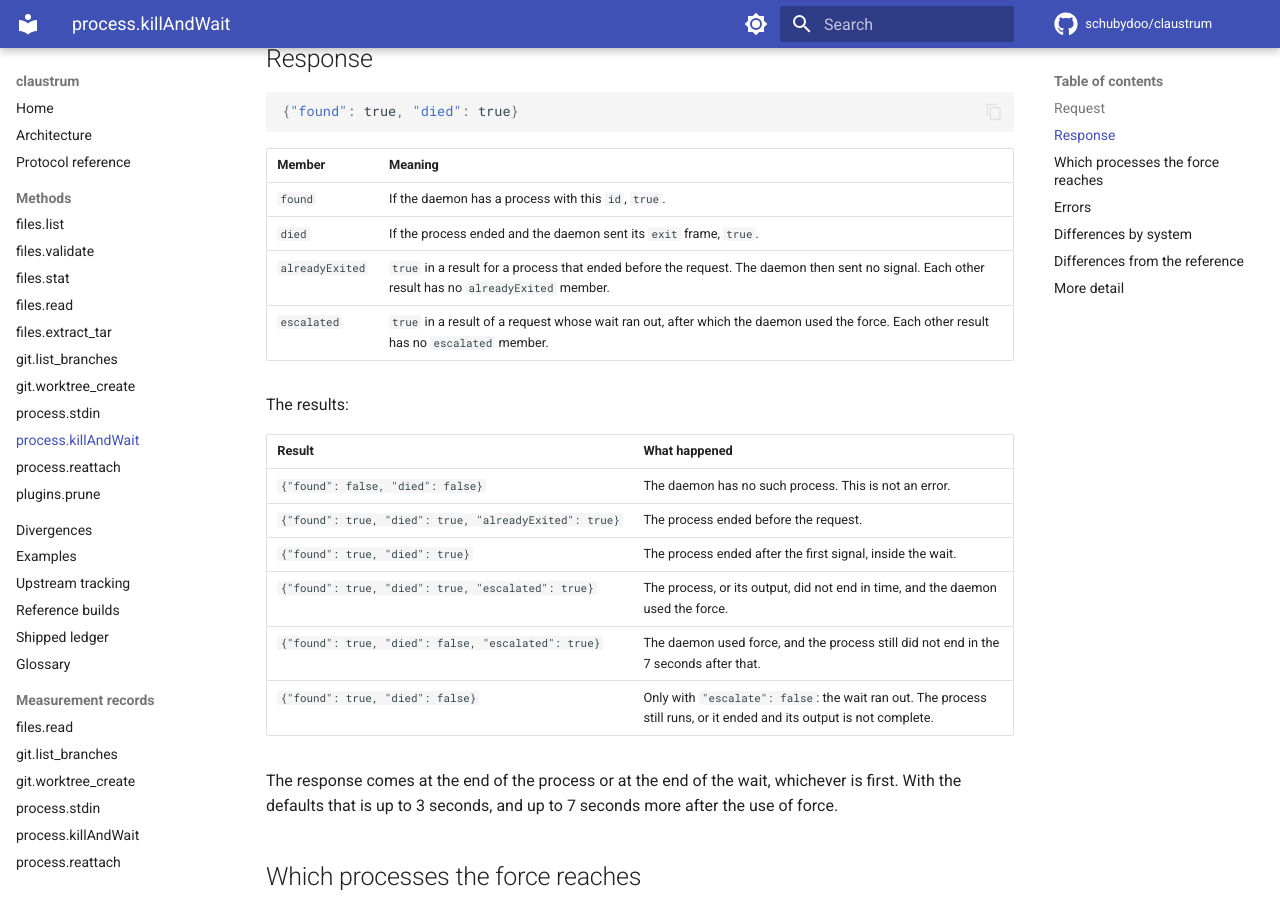
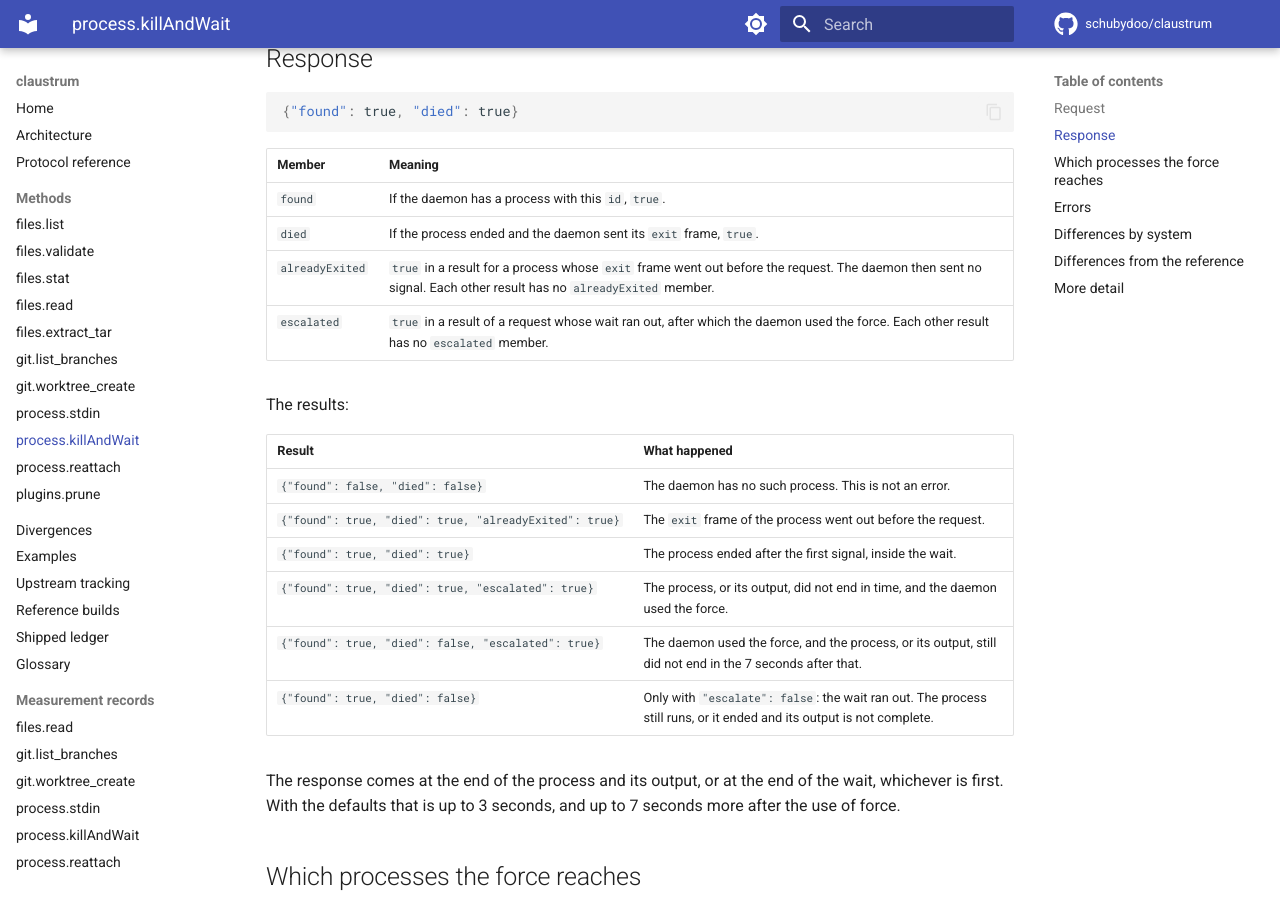
Before and after one commit to schubydoo/claustrum, an MkDocs documentation site: the page built from docs/protocol/process-killandwait.md, in a window 1280 px wide and 900 px high, scrolled down 709 px. Built offline with MkDocs 1.6.1 and Material for MkDocs 9.7.7, drawn with Linux system fonts in a browser that asks for light colours; comment, search, counter and statistics services are not loaded; some of the changed text lies outside the part shown.

Commit message:
docs: answer the review nits on the process.killAndWait page
Co-Authored-By: Claude Opus 5.5 <noreply@anthropic.com>

```diff
--- a/docs/protocol/process-killandwait.md
+++ b/docs/protocol/process-killandwait.md
@@ -27,7 +27,7 @@ The first signal reaches the same processes as a signal of [process.kill](../PRO
 |---|---|
 | `found` | If the daemon has a process with this `id`, `true`. |
 | `died` | If the process ended and the daemon sent its `exit` frame, `true`. |
-| `alreadyExited` | `true` in a result for a process that ended before the request. The daemon then sent no signal. Each other result has no `alreadyExited` member. |
+| `alreadyExited` | `true` in a result for a process whose `exit` frame went out before the request. The daemon then sent no signal. Each other result has no `alreadyExited` member. |
 | `escalated` | `true` in a result of a request whose wait ran out, after which the daemon used the force. Each other result has no `escalated` member. |
 
 The results:
@@ -35,13 +35,13 @@ The results:
 | Result | What happened |
 |---|---|
 | `{"found": false, "died": false}` | The daemon has no such process. This is not an error. |
-| `{"found": true, "died": true, "alreadyExited": true}` | The process ended before the request. |
+| `{"found": true, "died": true, "alreadyExited": true}` | The `exit` frame of the process went out before the request. |
 | `{"found": true, "died": true}` | The process ended after the first signal, inside the wait. |
 | `{"found": true, "died": true, "escalated": true}` | The process, or its output, did not end in time, and the daemon used the force. |
-| `{"found": true, "died": false, "escalated": true}` | The daemon used force, and the process still did not end in the 7 seconds after that. |
+| `{"found": true, "died": false, "escalated": true}` | The daemon used the force, and the process, or its output, still did not end in the 7 seconds after that. |
 | `{"found": true, "died": false}` | Only with `"escalate": false`: the wait ran out. The process still runs, or it ended and its output is not complete. |
 
-The response comes at the end of the process or at the end of the wait, whichever is first. With the defaults that is up to 3 seconds, and up to 7 seconds more after the use of force.
+The response comes at the end of the process and its output, or at the end of the wait, whichever is first. With the defaults that is up to 3 seconds, and up to 7 seconds more after the use of force.
 
 ## Which processes the force reaches
 
@@ -68,11 +68,11 @@ On Windows the daemon ignores the signal name. Each first signal ends the direct
 
 ## Differences from the reference
 
-claustrum is built to answer as the reference daemon does, and no entry of the divergence catalog names this method.
+claustrum is built to answer as the reference daemon does. No entry of the divergence catalog names this method yet. The case below can change a response, and the reference is not measured for it.
 
 One case is claustrum's own choice, and no measurement of the reference covers it. For a short time after a child ends, the daemon still collects its last output and did not yet send the `exit` frame. A request in that time does not answer `alreadyExited`, and the daemon sends no first signal. If the `exit` frame comes inside the wait, the answer is `{"found": true, "died": true}`. If the wait ends first, the request goes on as for a child whose output is not complete.
 
-That missing first signal is a guard of claustrum: the operating system can give the id of a child that ended to another process. With `"signal": "KILL"` the guard also changes the answer. The other processes of the group then do not end at once, the wait can run out, and the answer has `"escalated": true`. Item 21 of the [ledger of completed work](../IMPROVEMENTS.md) has the guard for `process.kill`.
+That missing first signal is a guard of claustrum: the operating system can give the process id (pid) of a child that ended to another process. With `"signal": "KILL"` the guard also changes the answer. The other processes of the group then do not end at once, the wait can run out, and the answer has `"escalated": true`. Item 21 of the [ledger of completed work](../IMPROVEMENTS.md) has the guard for `process.kill`.
 
 ## More detail
 
```
Also changed, not shown: docs/record/process-killandwait.md (+2 -2 lines).
